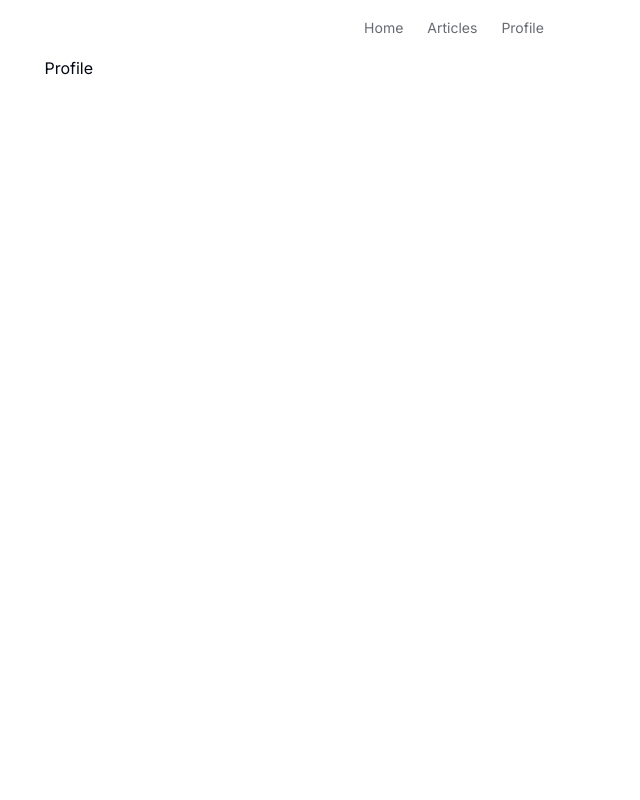
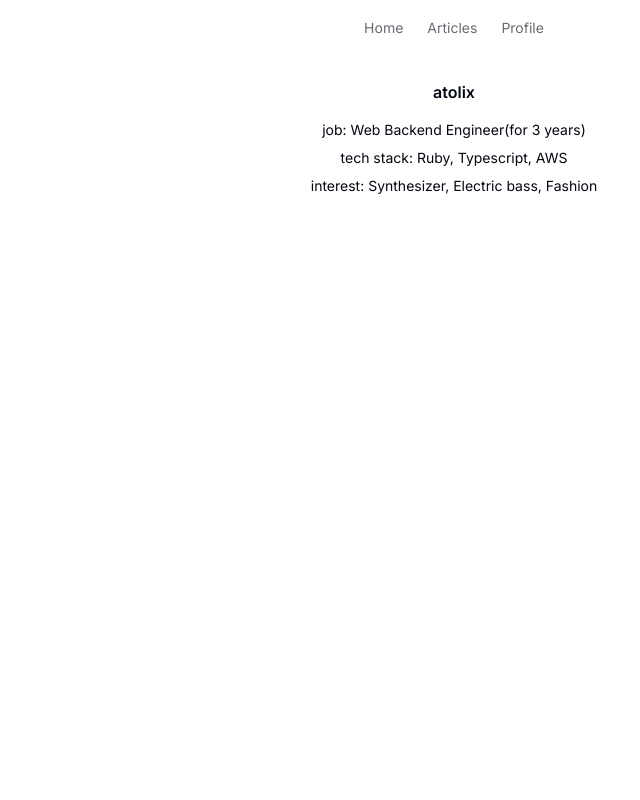
Before and after one commit to atolix/processed, a Next.js app: page /profile in a window 1280 px wide. Shown: the top 800 px of the page, without its empty margins (186-826 px from the left). Built offline with nearby package versions, Linux system fonts and the light colour scheme.

Commit message:
fix layout

```diff
--- a/src/app/layout.tsx
+++ b/src/app/layout.tsx
@@ -25,7 +25,7 @@ export default function RootLayout({
     <html lang="ja">
       <body className={inter.className}>
         <Header />
-        <div className="flex flex-col min-h-screen">{children}</div>
+        <div className="flex flex-col min-h-screen container mt-6">{children}</div>
         <Footer />
       </body>
     </html>
--- a/src/app/profile/page.tsx
+++ b/src/app/profile/page.tsx
@@ -4,8 +4,11 @@ export const metadata = {
 
 export default function Profile() {
   return (
-    <div>
-      <h1>Profile</h1>
+    <div className="container text-center max-w-screen-2xl items-center justify-center">
+      <h2 className="font-semibold pb-3">atolix</h2>
+      <h3 className="text-sm p-1">job: Web Backend Engineer(for 3 years)</h3>
+      <h3 className="text-sm p-1">tech stack: Ruby, Typescript, AWS</h3>
+      <h3 className="text-sm p-1">interest: Synthesizer, Electric bass, Fashion</h3>
     </div>
   );
 }
```
